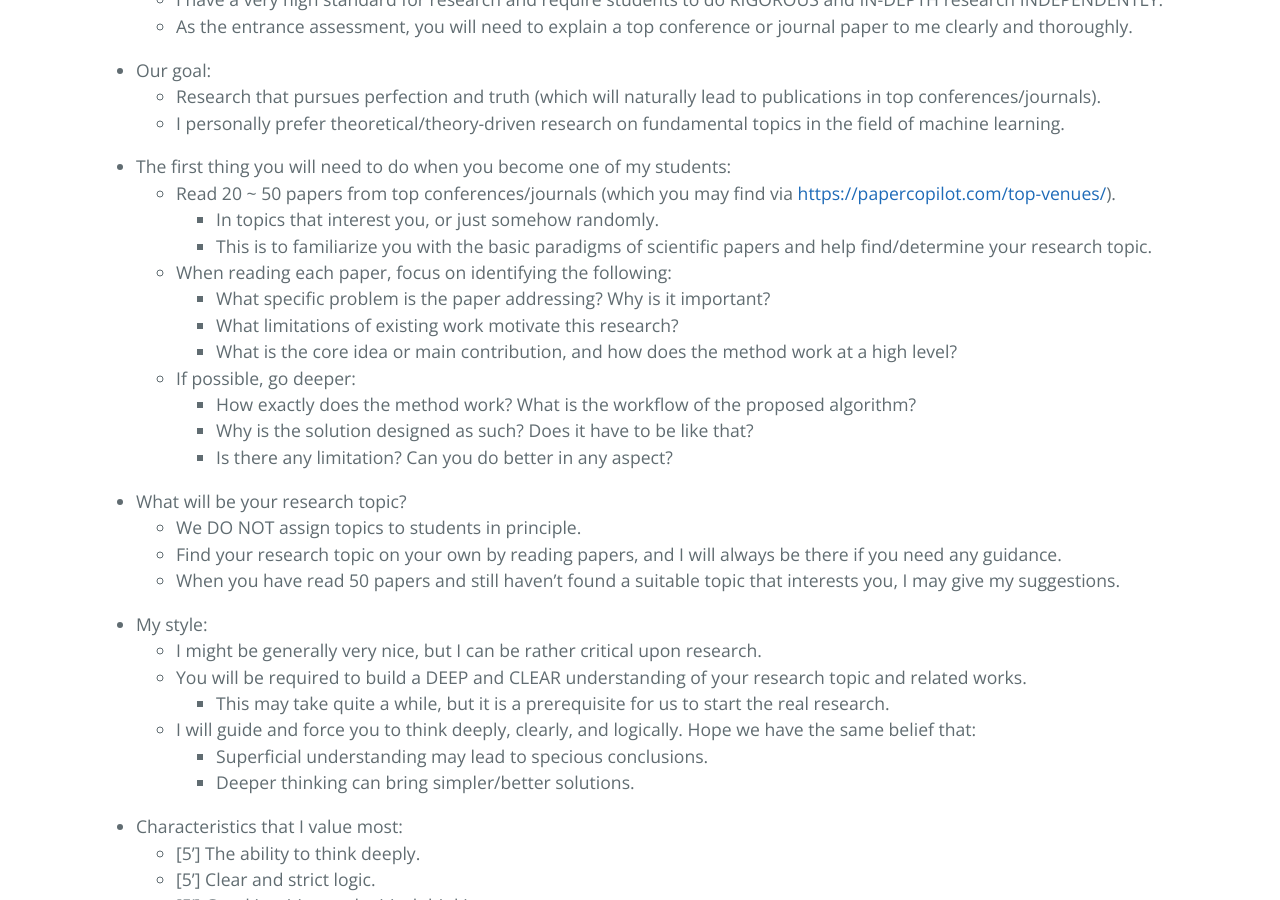
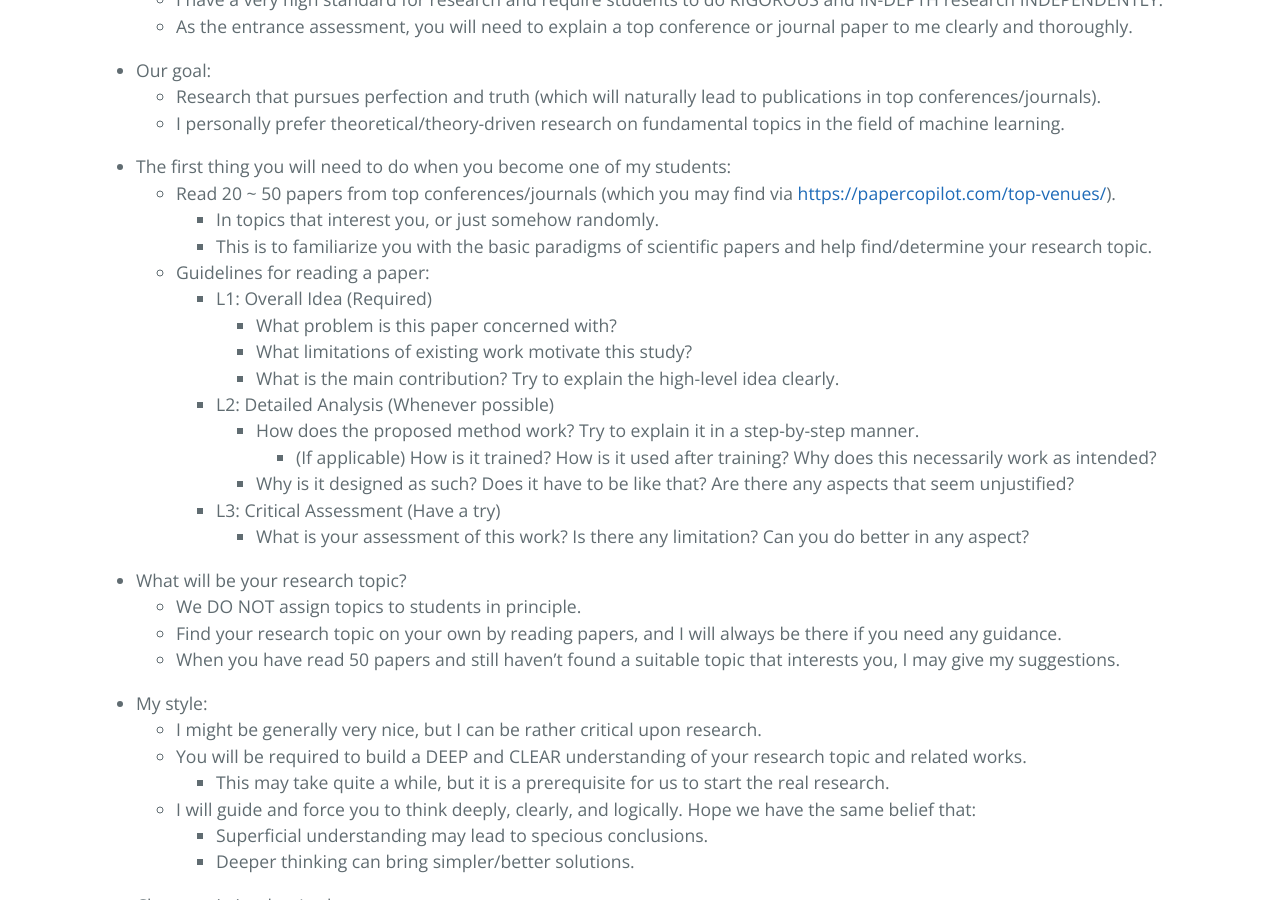
Before and after one commit to ZhimingZhou/zhimingzhou.github.io, a Jekyll site: the page built from _posts/2021-10-11-Prospective-Students.md, in a window 1280 px wide and 900 px high, scrolled down 502 px. Built offline with Jekyll 4.4.1, drawn with Linux system fonts in a browser that asks for light colours.

Commit message:
Update 2021-10-11-Prospective-Students.md

```diff
--- a/_posts/2021-10-11-Prospective-Students.md
+++ b/_posts/2021-10-11-Prospective-Students.md
@@ -24,14 +24,17 @@ I’m looking for talented students with enthusiasm for fundamental research in
 	- Read 20 ~ 50 papers from top conferences/journals (which you may find via [https://papercopilot.com/top-venues/](https://papercopilot.com/top-venues/)).
 		- In topics that interest you, or just somehow randomly.
 		- This is to familiarize you with the basic paradigms of scientific papers and help find/determine your research topic.
-	- When reading each paper, focus on identifying the following:
-		- What specific problem is the paper addressing? Why is it important?
-		- What limitations of existing work motivate this research?
-		- What is the core idea or main contribution, and how does the method work at a high level?
-	- If possible, go deeper:
-		- How exactly does the method work? What is the workflow of the proposed algorithm?
-		- Why is the solution designed as such? Does it have to be like that?
-		- Is there any limitation? Can you do better in any aspect?
+	- Guidelines for reading a paper:
+		- L1: Overall Idea (Required)
+			- What problem is this paper concerned with?
+			- What limitations of existing work motivate this study?
+			- What is the main contribution? Try to explain the high-level idea clearly.
+		- L2: Detailed Analysis (Whenever possible)
+			- How does the proposed method work? Try to explain it in a step-by-step manner.
+				- (If applicable) How is it trained? How is it used after training? Why does this necessarily work as intended?
+			- Why is it designed as such? Does it have to be like that? Are there any aspects that seem unjustified?
+		- L3: Critical Assessment (Have a try)
+			- What is your assessment of this work? Is there any limitation? Can you do better in any aspect?
 
 <!--  -->
 - What will be your research topic?
```
